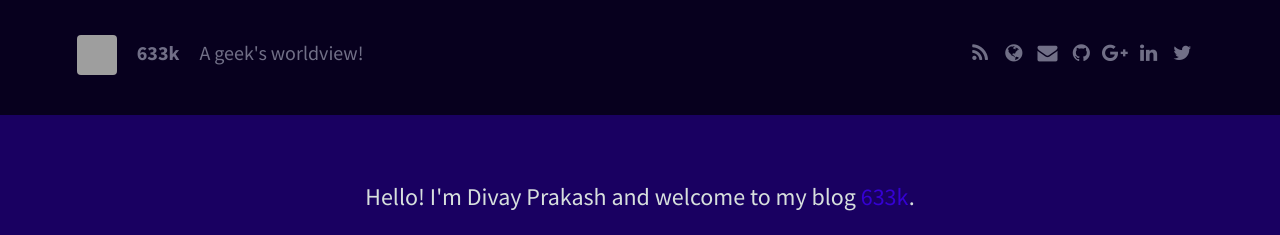
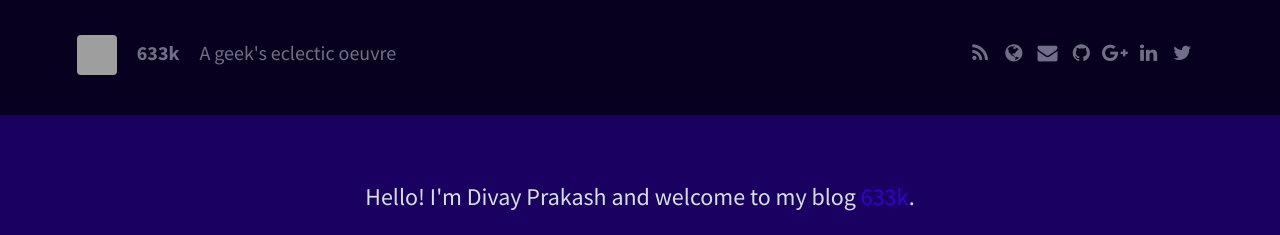
Before and after one commit to divayprakash/old-blog-1, a Jekyll site: the page built from index.html, in a window 1280 px wide. Shown: the top 235 px of the page. Built offline with Jekyll 4.4.1, drawn with Linux system fonts in a browser that asks for light colours; nearby versions of some CDN libraries; emoji names are drawn with the system emoji font; the list of posts is cut into pages by our own code; grey boxes are pictures that could not be loaded.

Commit message:
:pencil: Update subtitle

```diff
--- a/_config.yml
+++ b/_config.yml
@@ -4,7 +4,7 @@ url: "https://divayprakash.github.io"
 theme_settings:
   title: 633k
   avatar: divayprakash
-  description: "A geek's worldview!"
+  description: "A geek's eclectic oeuvre"
 
   header_text: >
     <p>Hello! I'm Divay Prakash and welcome to my blog <a href="https://divayprakash.github.io/blog">633k</a>.</p>
```
